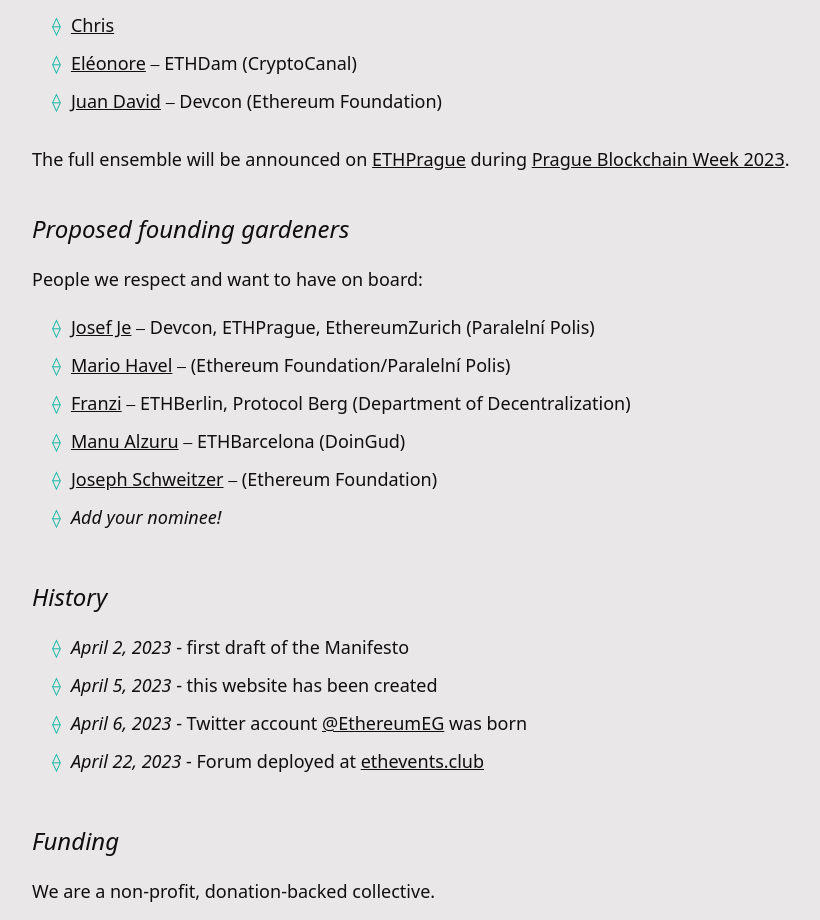
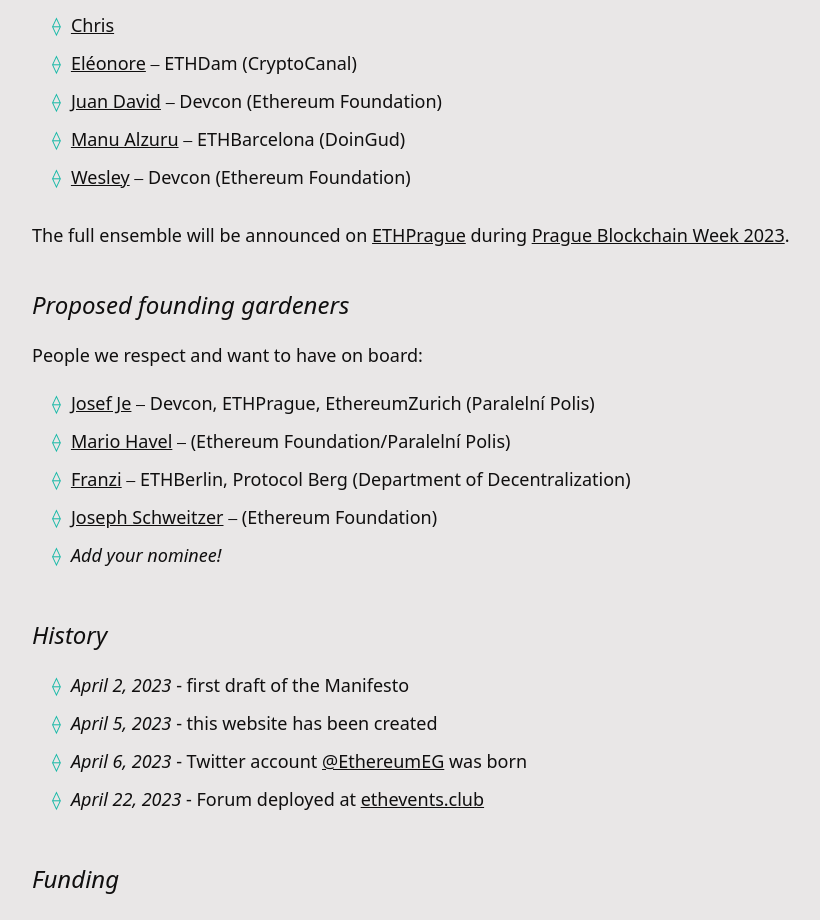
Before and after one commit to ethereumeg/landing-old, a SvelteKit app: page / in a window 1280 px wide. Shown: the part 1387-2307 px from the top of the page, without its empty margins (96-916 px from the left). Built offline with nearby package versions, Linux system fonts and the light colour scheme; a web font is replaced by a local one.

Commit message:
Update +page.svelte

```diff
--- a/src/routes/+page.svelte
+++ b/src/routes/+page.svelte
@@ -82,10 +82,11 @@
         <li><a href="https://twitter.com/chrishobcroft">Chris</a></li>
         <li><a href="https://twitter.com/blockblanc">Eléonore</a> ⎯ ETHDam (CryptoCanal)</li>
         <li><a href="https://twitter.com/juandaveth">Juan David</a> ⎯ Devcon (Ethereum Foundation)</li>
+        <li><a href="https://twitter.com/manualzuru">Manu Alzuru</a> ⎯ ETHBarcelona (DoinGud)</li>
+        <li><a href="https://twitter.com/wslyvh">Wesley</a> ⎯ Devcon (Ethereum Foundation)</li>
       </ul>
     </div>
     <div class="mt-5 text-lg">The full ensemble will be announced on <a href="https://ethprague.com/">ETHPrague</a> during <a href="http://prgblockweek.com/">Prague Blockchain Week 2023</a>.</div>
-
 
     <h2 class="head2">Proposed founding gardeners</h2>
     <div class="mb-5 text-lg">
@@ -97,7 +98,6 @@
         <li><a href="https://twitter.com/JosefJ_">Josef Je</a> ⎯ Devcon, ETHPrague, EthereumZurich (Paralelní Polis)</li>
         <li><a href="https://twitter.com/TMIYChao">Mario Havel</a> ⎯ (Ethereum Foundation/Paralelní Polis)</li>
         <li><a href="https://twitter.com/_franzihei">Franzi</a> ⎯ ETHBerlin, Protocol Berg (Department of Decentralization)</li>
-        <li><a href="https://twitter.com/manualzuru">Manu Alzuru</a> ⎯ ETHBarcelona (DoinGud)</li>
         <li><a href="https://twitter.com/JBSchweitzer">Joseph Schweitzer</a> ⎯ (Ethereum Foundation)</li>
         <li><span class="italic">Add your nominee!</span></li>
       </ul>
```
